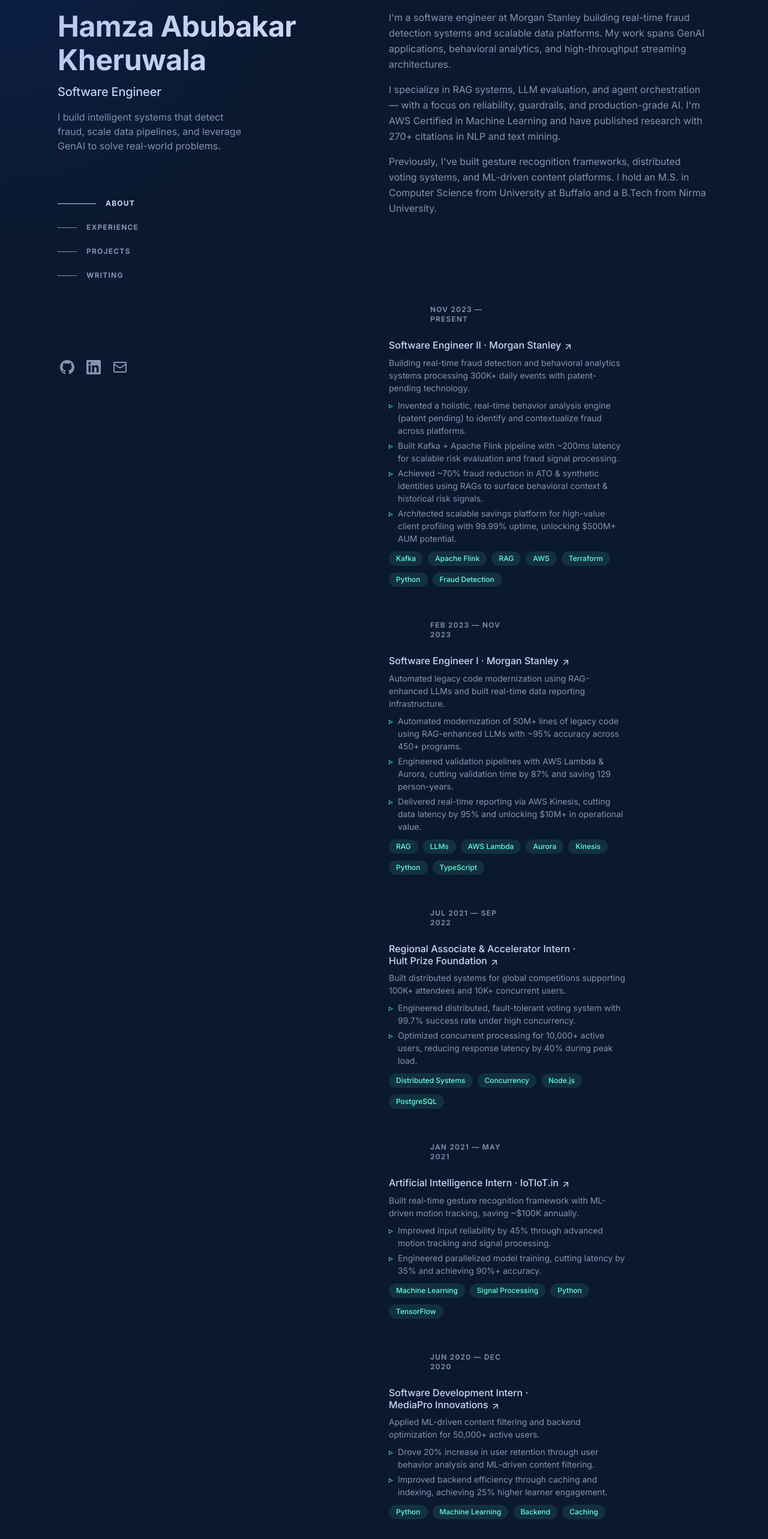
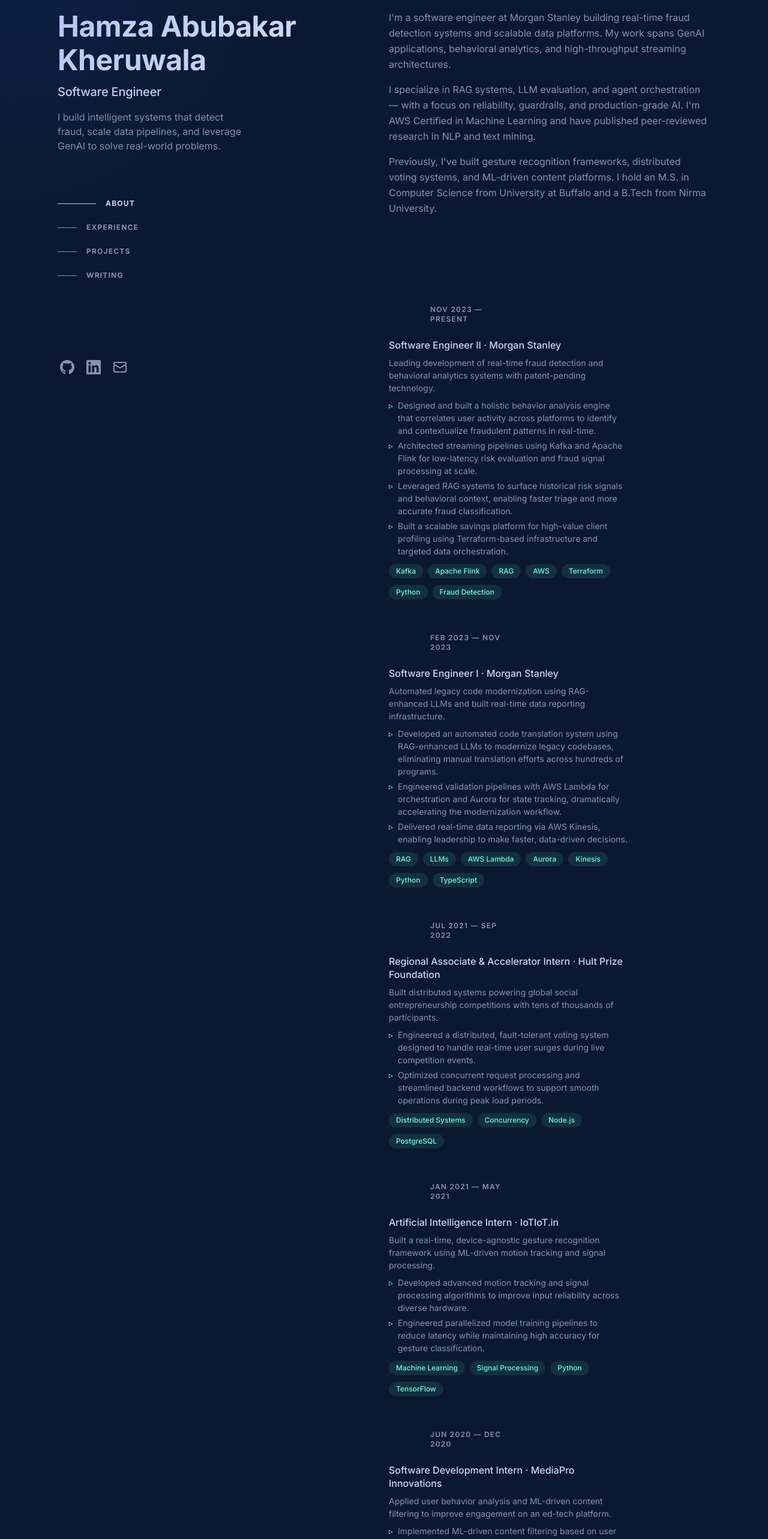
Before and after one commit to habubakar89/hamzaabubakar-site, a Next.js app: page / in a window 1280 px wide. Shown: the part 80-2645 px from the top of the page at 60% size. Built offline with nearby package versions, Linux system fonts and the light colour scheme.

Commit message:
Remove numbers from content, focus on process descriptions; remove external links from experience/projects

```diff
--- a/src/components/ExperienceSection.tsx
+++ b/src/components/ExperienceSection.tsx
@@ -1,6 +1,6 @@
 import { ExperienceItem } from "@/data/site";
 import { TagPill } from "./TagPill";
-import { ArrowUpRightIcon, ArrowRightIcon, LinkIcon } from "./Icons";
+import { ArrowRightIcon } from "./Icons";
 
 type ExperienceCardProps = {
   item: ExperienceItem;
@@ -19,24 +19,9 @@
         </header>
         <div className="z-10 sm:col-span-6">
           <h3 className="font-medium leading-snug text-slate-lightest">
-            <div>
-              <a
-                href={item.companyHref}
-                target="_blank"
-                rel="noopener noreferrer"
-                className="arrow-link group/link inline-flex items-baseline text-base font-medium leading-tight text-slate-lightest hover:text-green focus-visible:text-green"
-                aria-label={`${item.title} at ${item.company} (opens in a new tab)`}
-              >
-                <span className="absolute -inset-x-4 -inset-y-2.5 hidden rounded md:-inset-x-6 md:-inset-y-4 lg:block" />
-                <span>
-                  {item.title} ·{" "}
-                  <span className="inline-block">
-                    {item.company}
-                    <ArrowUpRightIcon className="ml-1 inline-block h-4 w-4 shrink-0 translate-y-px transition-transform group-hover/link:-translate-y-1 group-hover/link:translate-x-1 group-focus-visible/link:-translate-y-1 group-focus-visible/link:translate-x-1" />
-                  </span>
-                </span>
-              </a>
-            </div>
+            <span className="text-base font-medium leading-tight">
+              {item.title} · {item.company}
+            </span>
           </h3>
           <p className="mt-2 text-sm leading-normal text-slate">
             {item.summary}
@@ -50,23 +35,6 @@
                 >
                   <span className="mr-2 text-green">▹</span>
                   <span>{bullet}</span>
-                </li>
-              ))}
-            </ul>
-          )}
-          {item.links && item.links.length > 0 && (
-            <ul className="mt-2 flex flex-wrap gap-2" aria-label="Related links">
-              {item.links.map((link) => (
-                <li key={link.label}>
-                  <a
-                    href={link.href}
-                    target="_blank"
-                    rel="noopener noreferrer"
-                    className="relative inline-flex items-center text-sm font-medium text-slate-lightest hover:text-green focus-visible:text-green"
-                  >
-                    <LinkIcon className="mr-1 h-3 w-3" />
-                    <span>{link.label}</span>
-                  </a>
                 </li>
               ))}
             </ul>
--- a/src/data/site.ts
+++ b/src/data/site.ts
@@ -104,7 +104,7 @@
     siteName: "Hamza Abubakar Kheruwala",
     title: "Hamza Abubakar Kheruwala - Software Engineer",
     description:
-      "Software Engineer at Morgan Stanley specializing in GenAI, real-time fraud detection, and scalable data systems. AWS ML Certified with 270+ research citations.",
+      "Software Engineer at Morgan Stanley specializing in GenAI, real-time fraud detection, and scalable data systems. AWS ML Certified researcher.",
     ogImage: "/og.png",
     url: "https://www.hamzaabubakar.com",
   },
@@ -138,7 +138,7 @@
   about: {
     paragraphs: [
       "I'm a software engineer at Morgan Stanley building real-time fraud detection systems and scalable data platforms. My work spans GenAI applications, behavioral analytics, and high-throughput streaming architectures.",
-      "I specialize in RAG systems, LLM evaluation, and agent orchestration — with a focus on reliability, guardrails, and production-grade AI. I'm AWS Certified in Machine Learning and have published research with 270+ citations in NLP and text mining.",
+      "I specialize in RAG systems, LLM evaluation, and agent orchestration — with a focus on reliability, guardrails, and production-grade AI. I'm AWS Certified in Machine Learning and have published peer-reviewed research in NLP and text mining.",
       "Previously, I've built gesture recognition frameworks, distributed voting systems, and ML-driven content platforms. I hold an M.S. in Computer Science from University at Buffalo and a B.Tech from Nirma University.",
     ],
   },
@@ -153,12 +153,12 @@
         company: "Morgan Stanley",
         companyHref: "https://www.morganstanley.com",
         summary:
-          "Building real-time fraud detection and behavioral analytics systems processing 300K+ daily events with patent-pending technology.",
+          "Leading development of real-time fraud detection and behavioral analytics systems with patent-pending technology.",
         bullets: [
-          "Invented a holistic, real-time behavior analysis engine (patent pending) to identify and contextualize fraud across platforms.",
-          "Built Kafka + Apache Flink pipeline with ~200ms latency for scalable risk evaluation and fraud signal processing.",
-          "Achieved ~70% fraud reduction in ATO & synthetic identities using RAGs to surface behavioral context & historical risk signals.",
-          "Architected scalable savings platform for high-value client profiling with 99.99% uptime, unlocking $500M+ AUM potential.",
+          "Designed and built a holistic behavior analysis engine that correlates user activity across platforms to identify and contextualize fraudulent patterns in real-time.",
+          "Architected streaming pipelines using Kafka and Apache Flink for low-latency risk evaluation and fraud signal processing at scale.",
+          "Leveraged RAG systems to surface historical risk signals and behavioral context, enabling faster triage and more accurate fraud classification.",
+          "Built a scalable savings platform for high-value client profiling using Terraform-based infrastructure and targeted data orchestration.",
         ],
         tags: [
           "Kafka",
@@ -179,9 +179,9 @@
         summary:
           "Automated legacy code modernization using RAG-enhanced LLMs and built real-time data reporting infrastructure.",
         bullets: [
-          "Automated modernization of 50M+ lines of legacy code using RAG-enhanced LLMs with ~95% accuracy across 450+ programs.",
-          "Engineered validation pipelines with AWS Lambda & Aurora, cutting validation time by 87% and saving 129 person-years.",
-          "Delivered real-time reporting via AWS Kinesis, cutting data latency by 95% and unlocking $10M+ in operational value.",
+          "Developed an automated code translation system using RAG-enhanced LLMs to modernize legacy codebases, eliminating manual translation efforts across hundreds of programs.",
+          "Engineered validation pipelines with AWS Lambda for orchestration and Aurora for state tracking, dramatically accelerating the modernization workflow.",
+          "Delivered real-time data reporting via AWS Kinesis, enabling leadership to make faster, data-driven decisions.",
         ],
         tags: [
           "RAG",
@@ -200,10 +200,10 @@
         company: "Hult Prize Foundation",
         companyHref: "https://www.hultprize.org",
         summary:
-          "Built distributed systems for global competitions supporting 100K+ attendees and 10K+ concurrent users.",
+          "Built distributed systems powering global social entrepreneurship competitions with tens of thousands of participants.",
         bullets: [
-          "Engineered distributed, fault-tolerant voting system with 99.7% success rate under high concurrency.",
-          "Optimized concurrent processing for 10,000+ active users, reducing response latency by 40% during peak load.",
+          "Engineered a distributed, fault-tolerant voting system designed to handle real-time user surges during live competition events.",
+          "Optimized concurrent request processing and streamlined backend workflows to support smooth operations during peak load periods.",
         ],
         tags: ["Distributed Systems", "Concurrency", "Node.js", "PostgreSQL"],
       },
@@ -214,10 +214,10 @@
         company: "IoTIoT.in",
         companyHref: "https://iotiot.in",
         summary:
-          "Built real-time gesture recognition framework with ML-driven motion tracking, saving ~$100K annually.",
+          "Built a real-time, device-agnostic gesture recognition framework using ML-driven motion tracking and signal processing.",
         bullets: [
-          "Improved input reliability by 45% through advanced motion tracking and signal processing.",
-          "Engineered parallelized model training, cutting latency by 35% and achieving 90%+ accuracy.",
+          "Developed advanced motion tracking and signal processing algorithms to improve input reliability across diverse hardware.",
+          "Engineered parallelized model training pipelines to reduce latency while maintaining high accuracy for gesture classification.",
         ],
         tags: ["Machine Learning", "Signal Processing", "Python", "TensorFlow"],
       },
@@ -228,10 +228,10 @@
         company: "MediaPro Innovations",
         companyHref: "https://mediapro.in",
         summary:
-          "Applied ML-driven content filtering and backend optimization for 50,000+ active users.",
+          "Applied user behavior analysis and ML-driven content filtering to improve engagement on an ed-tech platform.",
         bullets: [
-          "Drove 20% increase in user retention through user behavior analysis and ML-driven content filtering.",
-          "Improved backend efficiency through caching and indexing, achieving 25% higher learner engagement.",
+          "Implemented ML-driven content filtering based on user behavior patterns to surface more relevant learning materials.",
+          "Improved backend efficiency through strategic caching and database indexing, supporting a growing active user base with fewer defects.",
         ],
         tags: ["Python", "Machine Learning", "Backend", "Caching"],
       },
@@ -246,7 +246,7 @@
         name: "Citation-Grounded Knowledge Platform",
         href: "https://github.com/habubakar89",
         description:
-          "Built a citation-first Q&A system using multi-stage retrieval and reranking with strict answer gating. Achieved >95% citation coverage and ~70% reduction in unsupported claims.",
+          "A citation-first Q&A system using multi-stage retrieval and reranking with strict answer gating — if there's no source, there's no answer. Deployed on AWS with control/data plane separation for compliance-ready audit trails.",
         tags: ["RAG", "LangGraph", "AWS Bedrock", "Lambda", "Step Functions"],
       },
       {
@@ -254,7 +254,7 @@
         name: "Real-Time Fraud Detection Engine",
         href: "https://www.morganstanley.com",
         description:
-          "Patent-pending behavioral analysis system processing 300K+ daily events with ~200ms latency using Kafka and Apache Flink for real-time risk evaluation.",
+          "Patent-pending behavioral analysis system that correlates activity across platforms to identify fraud patterns. Built with Kafka and Apache Flink for low-latency streaming and real-time risk evaluation.",
         tags: ["Kafka", "Apache Flink", "RAG", "Fraud Detection", "Python"],
       },
       {
@@ -262,7 +262,7 @@
         name: "Legacy Code Modernization Pipeline",
         href: "https://www.morganstanley.com",
         description:
-          "Automated translation of 50M+ lines of legacy code using RAG-enhanced LLMs with ~95% accuracy, saving 129 person-years of manual effort.",
+          "An automated code translation system using RAG-enhanced LLMs to modernize legacy codebases. Includes validation pipelines with AWS Lambda orchestration and Aurora state tracking.",
         tags: ["LLMs", "RAG", "AWS Lambda", "Aurora", "Automation"],
       },
       {
@@ -270,7 +270,7 @@
         name: "Distributed Voting System",
         href: "https://www.hultprize.org",
         description:
-          "Fault-tolerant voting system handling real-time surges with 99.7% success rate under high concurrency for global competitions.",
+          "A fault-tolerant voting system designed for global competitions, handling real-time user surges during live events with graceful degradation under high concurrency.",
         tags: ["Distributed Systems", "Node.js", "PostgreSQL", "Concurrency"],
       },
     ],
@@ -285,25 +285,22 @@
         href: "https://scholar.google.com/citations?user=YOUR_ID",
         outlet: "Research Publication",
         dateLabel: "Apr 2022",
-        blurb: "2 citations",
       },
       {
         id: "pub-2",
         year: 2020,
         title: "Comprehensive Review of Text-Mining Applications in Finance",
         href: "https://scholar.google.com/citations?user=YOUR_ID",
-        outlet: "Q1 Journal (Impact Factor: 2.964)",
+        outlet: "Q1 Journal",
         dateLabel: "Nov 2020",
-        blurb: "229 citations — Most cited work",
       },
       {
         id: "pub-3",
         year: 2020,
         title: "Interplay of Machine Learning and Software Engineering for Quality Estimations",
         href: "https://scholar.google.com/citations?user=YOUR_ID",
-        outlet: "Research Publication (Top 10%)",
+        outlet: "Research Publication",
         dateLabel: "Nov 2020",
-        blurb: "16 citations",
       },
       {
         id: "pub-4",
@@ -312,7 +309,6 @@
         href: "https://scholar.google.com/citations?user=YOUR_ID",
         outlet: "Research Publication",
         dateLabel: "Sep 2020",
-        blurb: "26 citations",
       },
       {
         id: "pub-5",
@@ -321,7 +317,6 @@
         href: "https://scholar.google.com/citations?user=YOUR_ID",
         outlet: "Research Publication",
         dateLabel: "Jul 2020",
-        blurb: "3 citations",
       },
     ],
   },
```
Also changed, not shown: src/components/ProjectsSection.tsx (+6 -33 lines).
